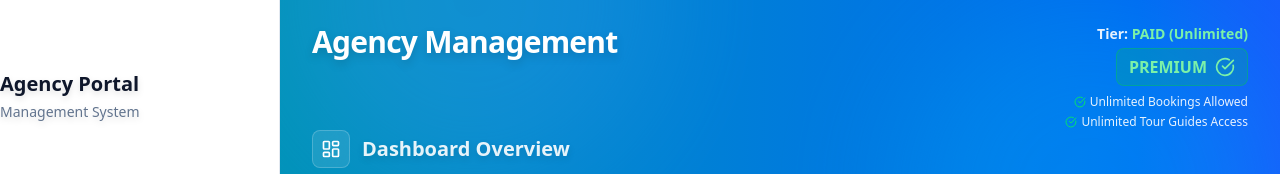
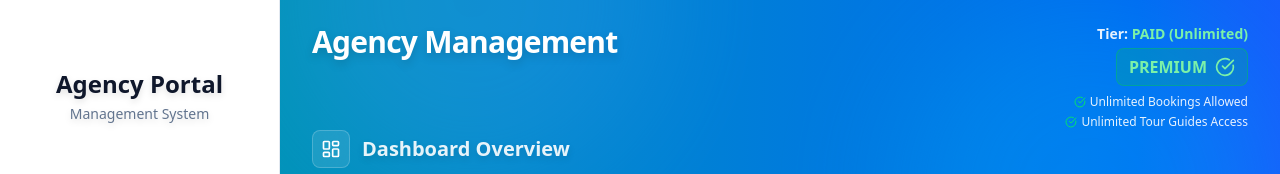
Before and after one commit to Cipher-Syntax/My-Friendly-Local-Guide, a React (Vite) app in the folder frontend/: page /agency in a window 1280 px wide. Shown: the top 174 px of the page. Built offline with nearby package versions, Linux system fonts and the light colour scheme; no server answers.

Commit message:
Added: business logo feature 6

```diff
--- a/frontend/src/components/agency/AgencySidebar.jsx
+++ b/frontend/src/components/agency/AgencySidebar.jsx
@@ -48,8 +48,8 @@ export default function AgencySidebar({ activeTab, setActiveTab, handleSignOut,
                 )}
 
                 {/* Text content - Left Aligned */}
-                <div className="relative z-10 w-full text-left">
-                    <h1 className={`text-xl font-bold drop-shadow-md ${logo ? 'text-white' : 'text-slate-900 dark:text-white'}`}>
+                <div className="relative z-10 w-full text-center">
+                    <h1 className={`text-2xl font-bold drop-shadow-md ${logo ? 'text-white' : 'text-slate-900 dark:text-white'}`}>
                         Agency Portal
                     </h1>
                     <p className={`text-sm mt-1 font-medium drop-shadow-md ${logo ? 'text-slate-300' : 'text-slate-500 dark:text-slate-400'}`}>
```
